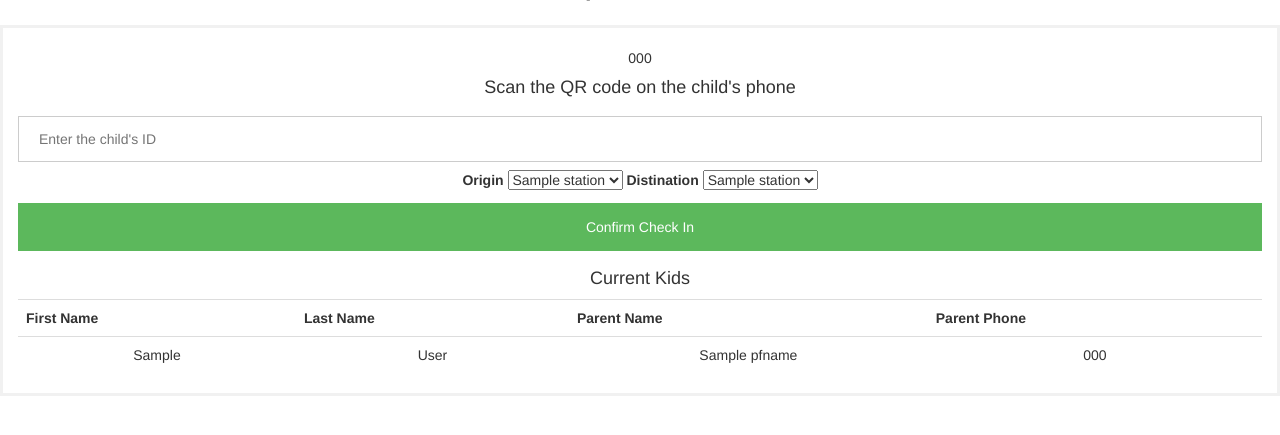
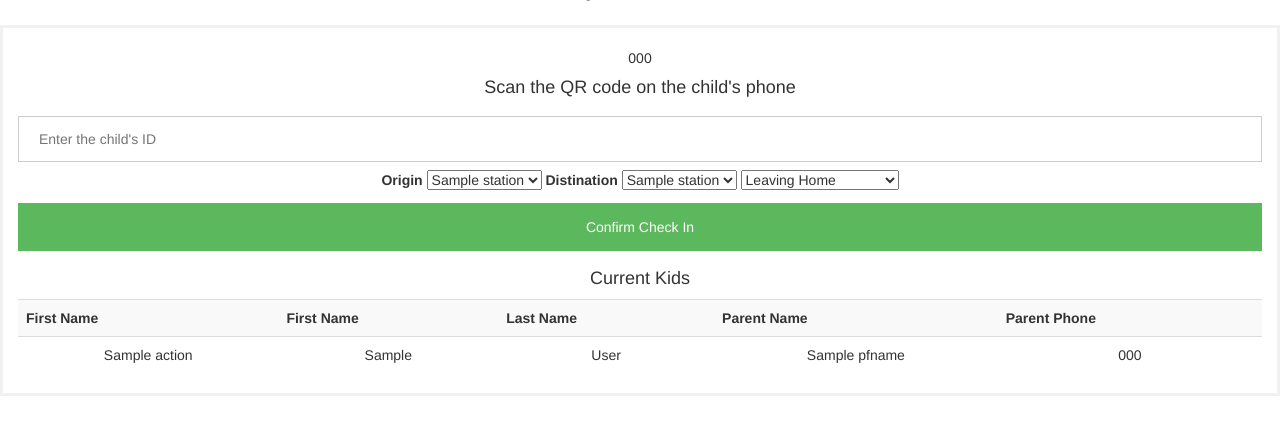
Before and after one commit to SoccerStreets/soccerstreets, a Flask app: template templates/chaperone.html in a window 1280 px wide. Shown: the part 89-524 px from the top of the page. Run offline with Flask 2, Linux system fonts and the light colour scheme; the template is opened without the code that fills it: most values are stand-ins (such as "Sample title", 1, 10 or a date in 2020); some libraries are stand-ins or nearby versions.

Commit message:
adding 3rd drop down

```diff
--- a/server.py
+++ b/server.py
@@ -121,7 +121,14 @@ def checkin():
     origin_id = request.form.get('origin_id');
     destination_id = request.form.get('destination_id')
     chaperone_id = request.form.get('chaperone_id')
+    action = request.form.get('action')
+    query = db.query("select id as checkin_id from checkins where timestamp >= NOW() - '1 hour'::INTERVAL order by timestamp desc limit 1")
     r = requests.post('https://intense-shore-33606.herokuapp.com/api/v1/checkins', data={'participant_id':kid_id, 'timestamp': timestamp, 'chaperone_id': chaperone_id, 'origin_id':origin_id, 'destination_id': destination_id})
+    db.update(
+        'checkins',
+        {'id': checkin_id,
+         'action': action}
+    )
     flash("Checkin Success")
     return redirect ('/chaperone/' + chaperone_id)
 
@@ -165,7 +172,7 @@ def render_chaperone(chaperone_id):
     # #Query to get chaperone photo
     # pic = db.query("select picture.file as photo from pictures inner join pictures_individ on pictures.id = pictures_individ.picture_id inner join indviduals on pictures_individ.individ_id = individuals.id where individuals.id = $1", chaperone_id).namedresult()[0].photo
 
-    query2 = db.query("select kids.firstname as kid_fname, kids.lastname as kid_lname, phonenums.phone as parent_phone, parents.firstname as pfname from individuals as chaperones inner join checkins on chaperones.id = checkins.chaperone_id inner join individuals as kids on checkins.kid_id = kids.id  inner join kids_parents on kids.id = kids_parents.kid_id inner join individuals as parents on kids_parents.parent_id = parents.id inner join phonenums on parents.id = phonenums.individ_id where checkins.timestamp >= NOW() - '1 hour'::INTERVAL;").namedresult()
+    query2 = db.query("select checkins.action as action, kids.firstname as kid_fname, kids.lastname as kid_lname, phonenums.phone as parent_phone, parents.firstname as pfname from individuals as chaperones inner join checkins on chaperones.id = checkins.chaperone_id inner join individuals as kids on checkins.kid_id = kids.id  inner join kids_parents on kids.id = kids_parents.kid_id inner join individuals as parents on kids_parents.parent_id = parents.id inner join phonenums on parents.id = phonenums.individ_id where checkins.timestamp >= NOW() - '1 hour'::INTERVAL;").namedresult()
     print query2
     return render_template(
         'chaperone.html',
--- a/templates/chaperone.html
+++ b/templates/chaperone.html
@@ -19,6 +19,7 @@
 
 
       <input type="hidden" name="chaperone_id" value="{{session['id']}}">
+      <input type="hidden" name="checkin_id" value="{{session['id']}}">
 
       <input id="ID" type="text" placeholder="Enter the child's ID " name="kid_id">
       <label>Origin</label>
@@ -33,19 +34,27 @@
         <option value="{{station.id}}">{{station.name}}</option>
         {% endfor %}
       </select>
+      <select name = "destination_id" class="selectpicker" data-style="btn-primary">
+        <option value="{{station.id}}">Leaving Home</option>
+        <option value="{{station.id}}">Arrived @ Five Points</option>
+        <option value="{{station.id}}">Departing Five Points</option>
+        <option value="{{station.id}}">Arrived Home</option>
+      </select>
 
       <button id ="confirm" action="submit" class="btn-success">Confirm Check In</button>
       <div>
         <h4 class="checkin"></h4>
       </div>
       <h4>Current Kids</h4>
-      <table class="table">
+      <table class="table table-striped">
+        <th>First Name</th>
         <th>First Name</th>
         <th>Last Name</th>
         <th>Parent Name</th>
         <th>Parent Phone</th>
         {% for query in query2 %}
         <tr>
+            <td>{{query.action}}</td>
             <td>{{query.kid_fname}}</td>
             <td>{{query.kid_lname}}</td>
             <td>{{query.pfname}}</td>
```
